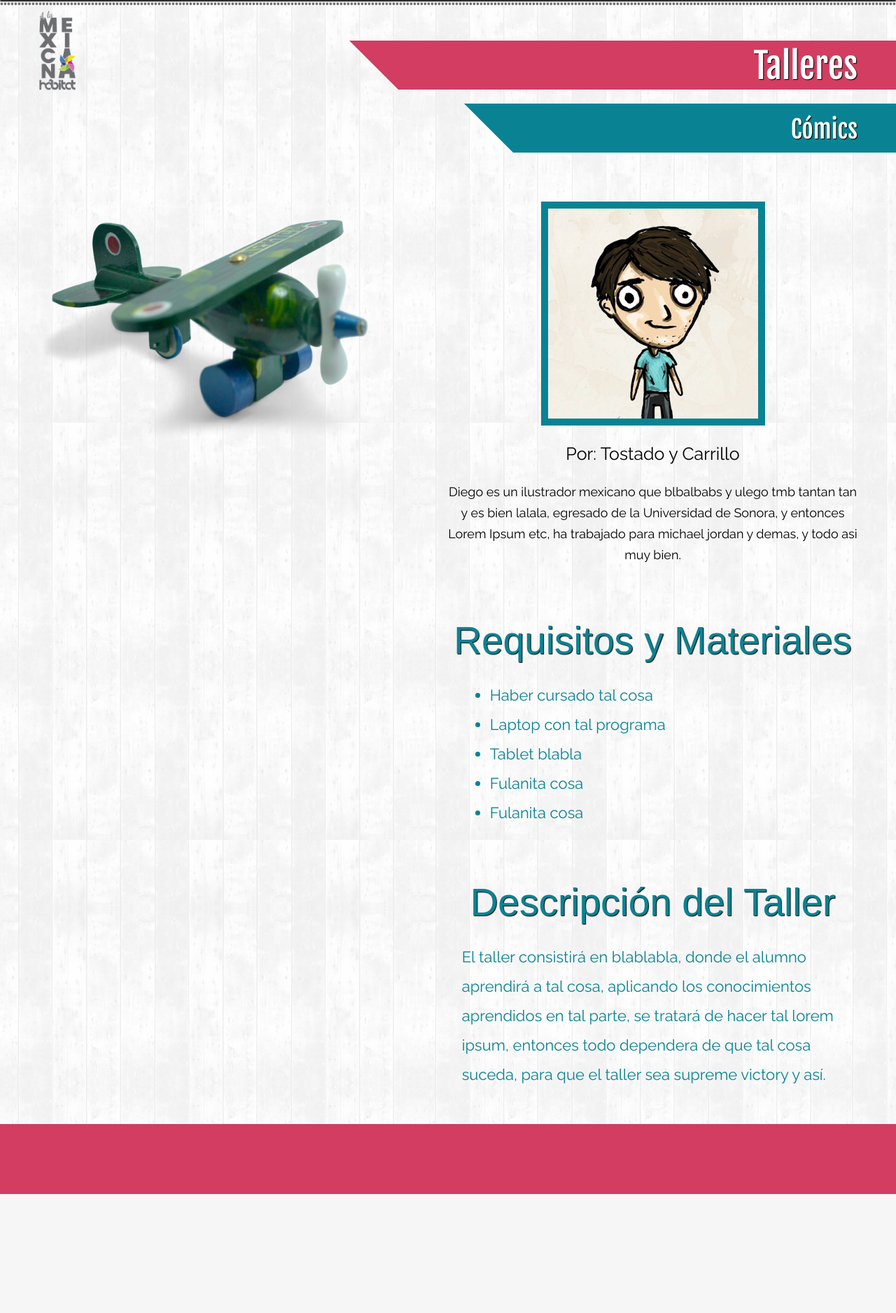
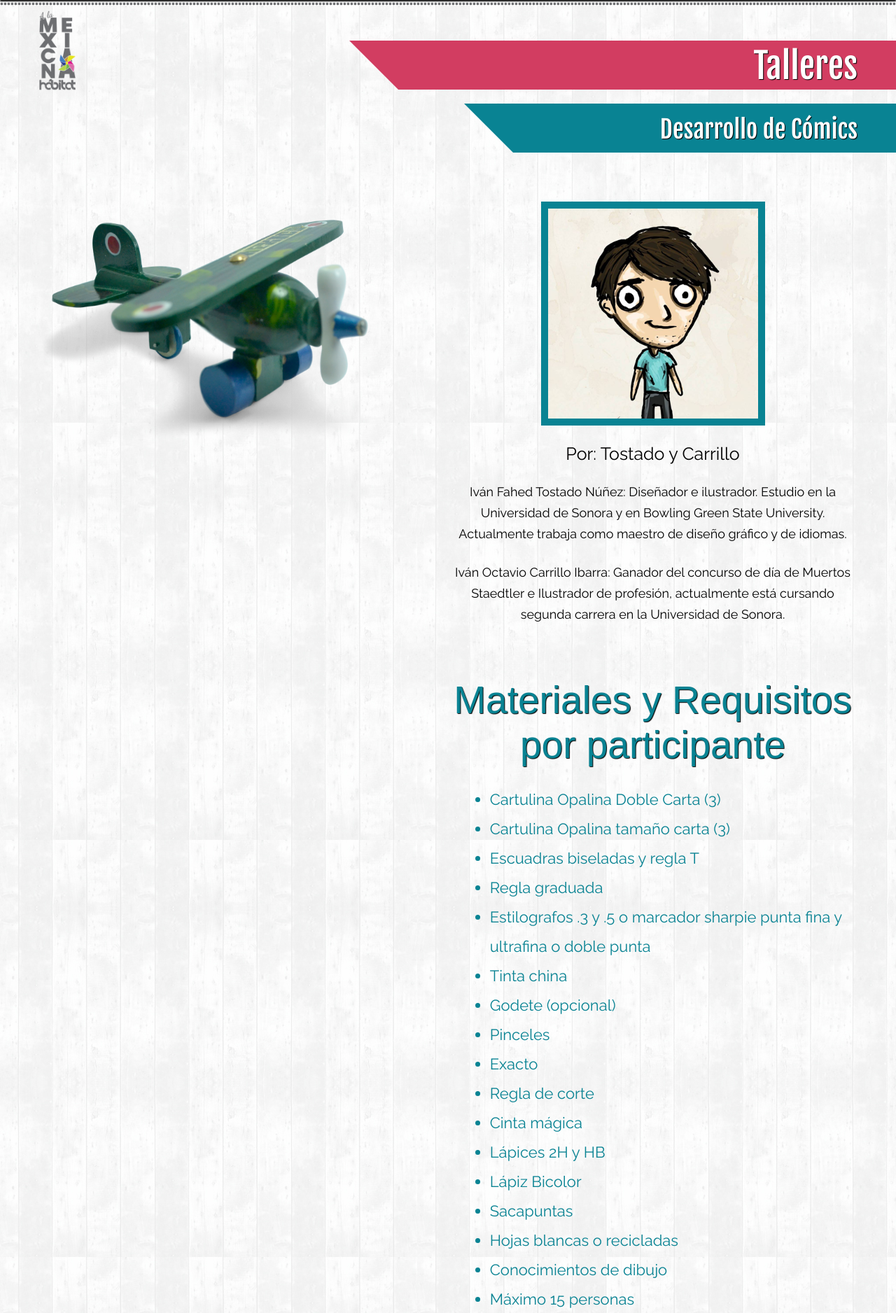
Before and after one commit to lylypoint/Habitat, a PHP site: page /comics.html in a window 1280 px wide. Shown: the part 50-1926 px from the top of the page at 70% size. Before the commit the page ends 1756 px from the top, so only its background shows below. Run offline with PHP 8.4, Linux system fonts and the light colour scheme; some web fonts are replaced.

```diff
--- a/comics.html
+++ b/comics.html
@@ -58,7 +58,7 @@
             <p>Talleres</p>
           </div>
           <div class="fjalla taller-single-titulo">
-            <p>Cómics</p>
+            <p>Desarrollo de Cómics</p>
           </div>
           <div class="taller">
             <div class="tallerista-pic">
@@ -69,26 +69,64 @@
             </div>
             <div class="mini-bio raleway">
               <p>
-                Diego es un ilustrador mexicano que blbalbabs y ulego tmb tantan tan y es bien lalala, egresado de la Universidad de Sonora, y entonces Lorem Ipsum etc, ha trabajado para michael jordan y demas, y todo asi muy bien.
+              Iván Fahed Tostado Núñez: Diseñador e ilustrador. Estudio en la Universidad de Sonora y en Bowling Green State University.  Actualmente trabaja como maestro de diseño gráfico y de idiomas.
+              </p>
+              <p>Iván Octavio Carrillo Ibarra: Ganador del concurso de día de Muertos Staedtler e Ilustrador de profesión, actualmente está cursando segunda carrera en la Universidad de Sonora.
               </p>
             </div>
             <div class="titulo-requisitos rum">
-              <p>Requisitos y Materiales</p>
+              <p>Materiales y Requisitos por participante</p>
               <ul class="raleway">
               <li>
-                Haber cursado tal cosa
+              Cartulina Opalina Doble Carta (3)
               </li>
               <li>
-                Laptop con tal programa
+              Cartulina Opalina tamaño carta (3)
               </li>
               <li>
-                Tablet blabla
+              Escuadras biseladas y regla T
               </li>
               <li>
-                Fulanita cosa
+              Regla graduada
               </li>
               <li>
-                Fulanita cosa
+              Estilografos .3 y .5 o marcador sharpie punta fina y ultrafina o doble punta
+              </li>
+              <li>
+              Tinta china
+              </li>
+               <li>
+              Godete (opcional)
+              </li>
+               <li>
+              Pinceles
+              </li>
+              <li>
+              Exacto
+              </li>
+              <li>
+              Regla de corte
+              </li>
+              <li>
+              Cinta mágica
+              </li>
+              <li>
+              Lápices 2H y HB
+              </li>
+              <li>
+              Lápiz Bicolor
+              </li>
+              <li>
+              Sacapuntas
+              </li>
+              <li>
+              Hojas blancas o recicladas
+              </li>
+              <li>
+              Conocimientos de dibujo
+              </li>
+              <li>
+                Máximo 15 personas
               </li>
             </ul>
             </div>
@@ -97,15 +135,67 @@
               <p>Descripción del Taller</p>
             </div>
             <div class="desc-taller raleway">
-              <p> El taller consistirá en blablabla, donde el alumno aprendirá a tal cosa, aplicando los conocimientos aprendidos en tal parte, se tratará de hacer tal  lorem ipsum, entonces todo dependera de que tal cosa suceda, para que el taller sea supreme victory y así.</p>
+              <p>Taller intensivo de proceso de elaboración de comics. Se desarrollará el medio mediante la actividad y se buscarán utilizar los conocimientos previos del estudiante para ponerlos en práctica con conceptos de desarrollo de comic.</p>
             </div>
 
 
+            <div class="titulo-requisitos rum">
+            <p>Programa por Día</p>
+             <div class="titulo-requisitos rum">
+              <p>Día 1</p>
+            </div>
+              <ul class="raleway">
+            <li>
+            Breve introducción al comic
+            </li>
+            <li>
+            Elecciones, Intensidad y Claridad en el comic
+            </li>
+            </ul>
+
+            <div class="titulo-requisitos rum">
+              <p>Día 2</p>
+            </div>
+              <ul class="raleway">
+            <li>
+            Guion para comic
+            </li>
+            <li>
+            Desarrollo de personajes
+            </li>
+            <li>
+            Elaboración de storyboard para comic
+            </li>
+            </ul>
+
+            <div class="titulo-requisitos rum">
+              <p>Día 3</p>
+            </div>
+              <ul class="raleway">
+            <li>
+            Técnicas de entintado
+            </ul>
+
+            <div class="titulo-requisitos rum">
+              <p>Día 4</p>
+            </div>
+              <ul class="raleway">
+            <li>
+            Color en el cómic
+            </ul>
+
+            <div class="titulo-requisitos rum">
+              <p>Día 5</p>
+            </div>
+              <ul class="raleway">
+            <li>
+            Medios de impresión y presentación
+            </li>
+            </ul>
+
           </div>
 
-
-
-
+          </div>
         </div>
       </div>
 
--- a/css/style3.css
+++ b/css/style3.css
@@ -30,6 +30,9 @@
 }
 .mh-menu li:nth-child(4):hover a{
 	background-color: rgba(209, 166, 106, 0.9);
+}
+.mh-menu li:nth-child(5):hover a{
+	background-color: rgba(210, 61, 97, 0.9);
 }
 .mh-menu li a span{
 	display:block;
```
Also changed, not shown: conferencias.html (+24 -10 lines), ediciondevideo.html (+73 -22 lines), ilustraciondigital.html (+40 -14 lines), lettering.html (+0 -24 lines), papercraft.html (+0 -15 lines), stopmotion.html (+8 -10 lines), talleres.html (+4 -4 lines), img/4.jpg, img/agraz.jpg (added), img/aznar.jpg (added), img/casa.jpg (added), img/covachita.jpg (added), img/gracia.jpg (added), img/jilipollo.jpg (added), 1 more files.
